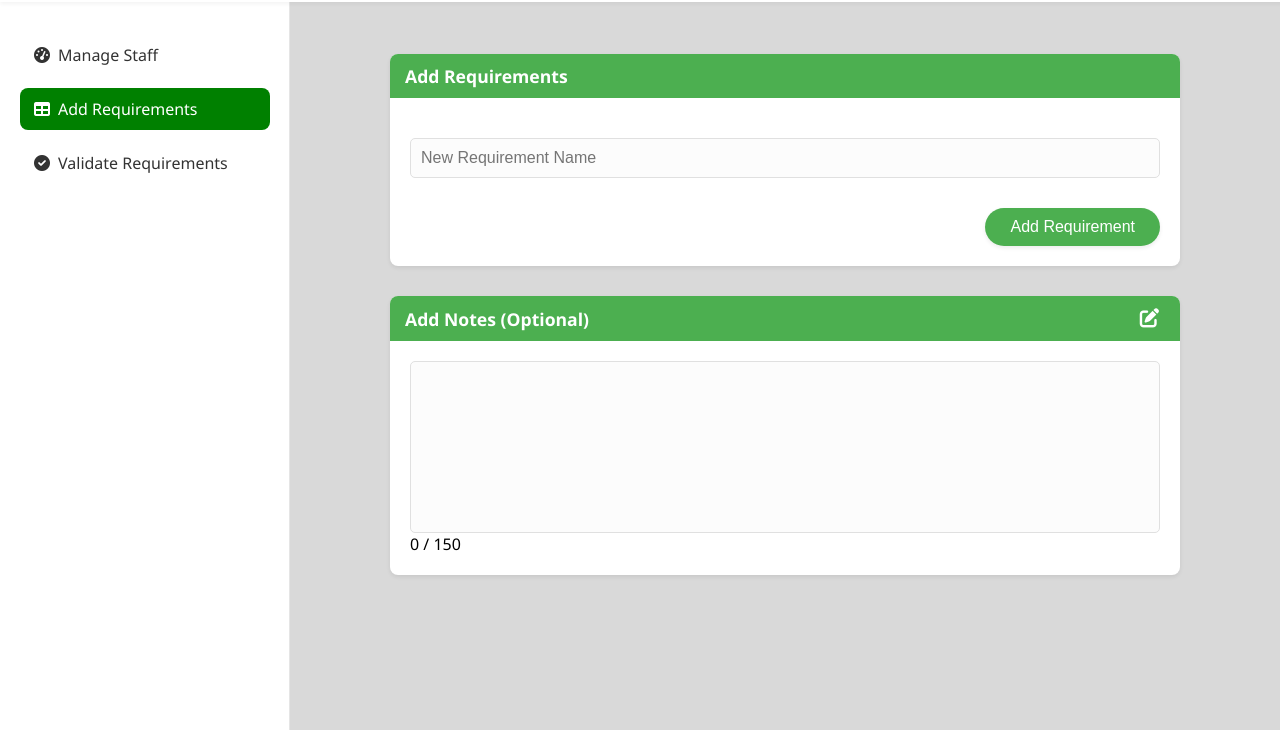
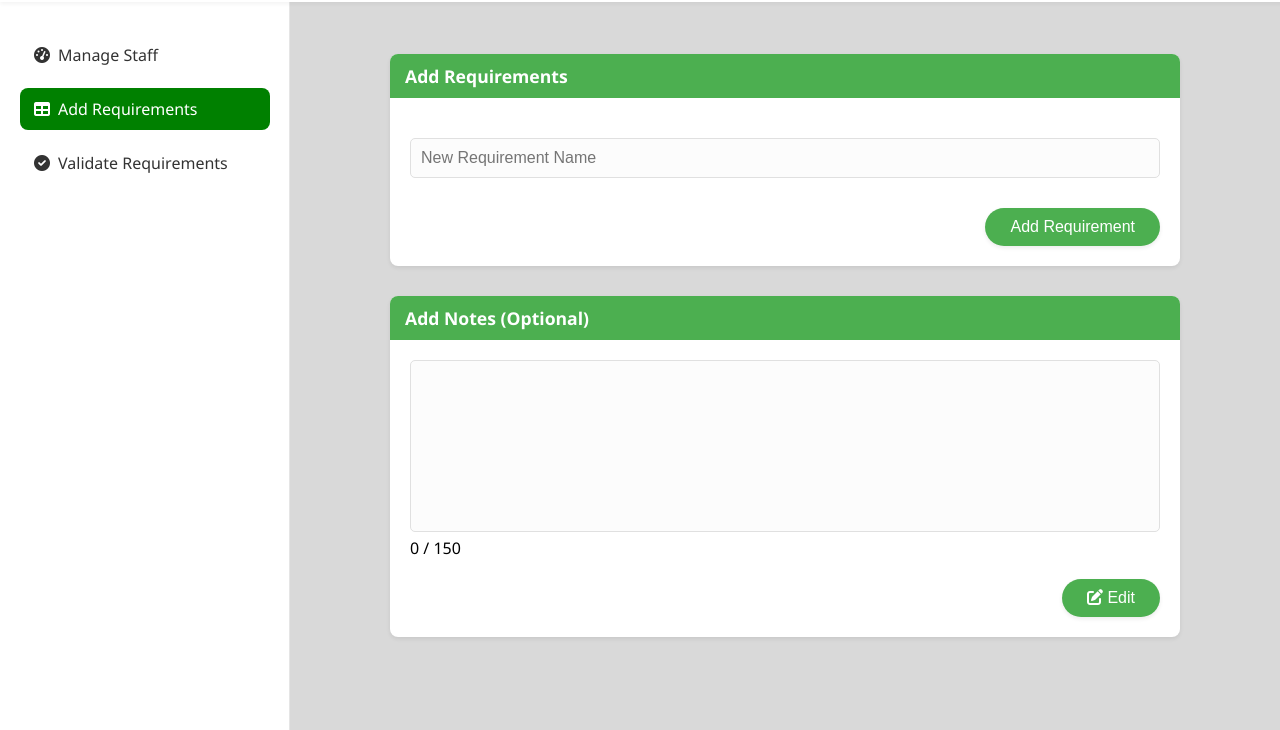
Before and after one commit to Pantaleon-Cri/Tatak-Web, a website: page Designee/add_requirements/add_requirements.html in a window 1280 px wide. Shown: the part 70-800 px from the top of the page. Drawn offline with Linux system fonts and the light colour scheme; no server answers; sample sign-in values are in the browser's storage.

Commit message:
fixed edit note

```diff
--- a/Designee/add_requirements/add_requirements.css
+++ b/Designee/add_requirements/add_requirements.css
@@ -195,6 +195,30 @@
             box-shadow: 0 4px 8px rgba(0,0,0,0.15);
         }
 
+          .notes-buttons {
+    display: flex;
+    justify-content: flex-end; /* Align all buttons to the right like Add Requirement */
+    gap: 10px; /* spacing between buttons */
+    margin-top: 20px; /* space above buttons */
+}
+
+.notes-button-bottom {
+    background-color: var(--primary-green);
+    color: var(--card-bg);
+    padding: 10px 25px;
+    border: none;
+    border-radius: 20px;
+    font-size: 1em;
+    font-weight: 500;
+    cursor: pointer;
+    box-shadow: var(--box-shadow);
+    transition: background-color 0.2s ease-in-out, box-shadow 0.2s ease-in-out;
+}
+
+.notes-button-bottom:hover {
+    background-color: var(--dark-green);
+    box-shadow: 0 4px 8px rgba(0,0,0,0.15);
+}
 
         /* Responsive Design - Media Queries */
 
--- a/Designee/add_requirements/add_requirements.html
+++ b/Designee/add_requirements/add_requirements.html
@@ -73,23 +73,25 @@
           </div>
 
          <!-- Add Notes Panel -->
+<!-- Add Notes Panel -->
 <div class="add-notes-panel">
   <div class="panel-header">
     <span>Add Notes (Optional)</span>
-    <div class="notes-actions">
-      <button id="editNotesBtn" title="Edit Notes"><i class="fas fa-edit"></i></button>
-      <button id="saveNotesBtn" title="Save Notes" style="display: none;"><i class="fas fa-save"></i></button>
-      <button id="cancelNotesBtn" title="Cancel Edit" style="display: none;"><i class="fas fa-times"></i></button>
-    </div>
   </div>
-  <div id="notesContent" class="notes-content-editable" contenteditable="false" maxlength="150">
 
+  <div id="notesContent" class="notes-content-editable" contenteditable="false" maxlength="150"></div>
+  <div style="align-self: flex-end; width: 100%; margin-top: 5px;">
+     <span id="noteCharCount">0 / 150</span>
   </div>
-  <div style="align-self: flex-end; width: 100%;">
-     <span id="noteCharCount">0 / 150</span>
 
+  <!-- Bottom buttons: Edit / Save / Cancel -->
+  <div class="notes-buttons">
+    <button id="editNotesBtn" class="notes-button-bottom" title="Edit Notes"><i class="fas fa-edit"></i> Edit</button>
+    <button id="saveNotesBtn" class="notes-button-bottom" title="Save Notes" style="display: none;"><i class="fas fa-save"></i> Save</button>
+    <button id="cancelNotesBtn" class="notes-button-bottom" title="Cancel Edit" style="display: none;"><i class="fas fa-times"></i> Cancel</button>
   </div>
 </div>
+
 
         </div>
       </main>
--- a/Designee/add_requirements/notes.js
+++ b/Designee/add_requirements/notes.js
@@ -167,7 +167,7 @@ document.addEventListener("DOMContentLoaded", async () => {
         await db.collection("notesTable").doc(existingDocId).update({
           note: noteText,
           updatedAt: firebase.firestore.FieldValue.serverTimestamp(),
-          semester: currentSemesterName // Keep semester updated
+          semester: currentSemesterName
         });
         alert("Note updated successfully.");
       } else {
```
